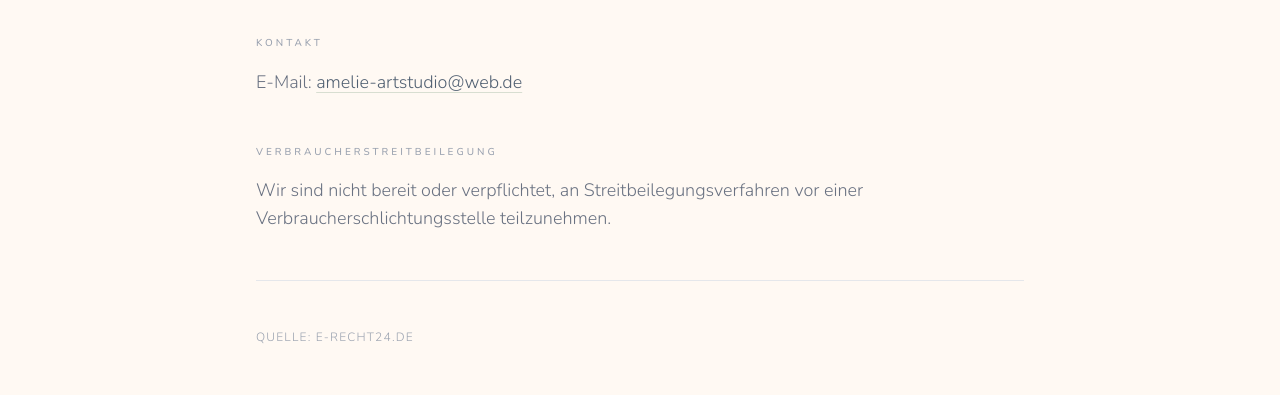
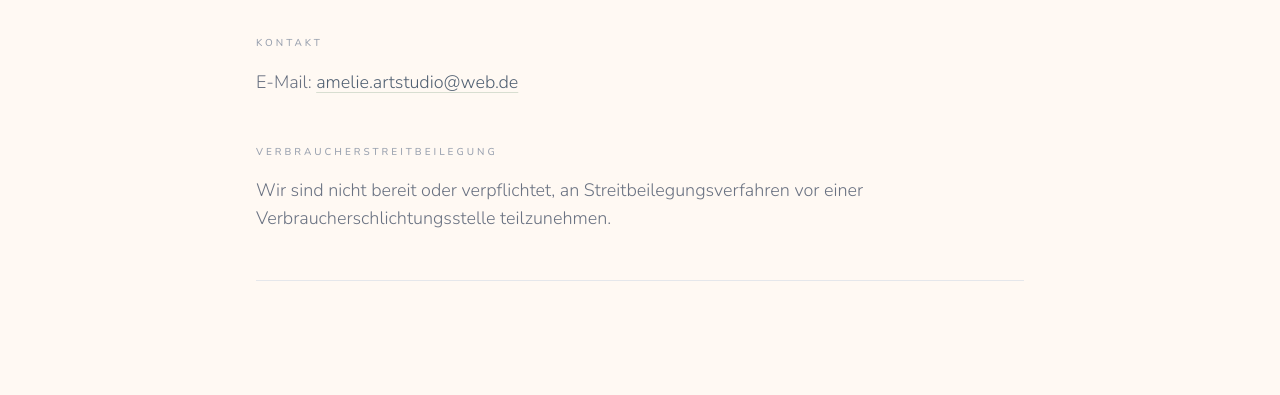
Before and after one commit to Ceport17/amelieAtelier, a React (Vite) app: page /impressum in a window 1280 px wide. Shown: the part 485-880 px from the top of the page. Built offline with nearby package versions, Linux system fonts and the light colour scheme.

Commit message:
Commit - Email

```diff
--- a/src/pages/Imprint.tsx
+++ b/src/pages/Imprint.tsx
@@ -31,7 +31,7 @@ export default function Imprint() {
             <section>
               <h2 className="text-[10px] uppercase tracking-[0.3em] text-gray-400 font-medium mb-4">Kontakt</h2>
               <p className="text-lg">
-                E-Mail: <a href="mailto:amelie-artstudio@web.de" className="text-mauve hover:opacity-80 transition-opacity underline underline-offset-4 decoration-salbei/30">amelie-artstudio@web.de</a>
+                E-Mail: <a href="mailto:amelie.artstudio@web.de" className="text-mauve hover:opacity-80 transition-opacity underline underline-offset-4 decoration-salbei/30">amelie.artstudio@web.de</a>
               </p>
             </section>
 
@@ -43,9 +43,6 @@ export default function Imprint() {
             </section>
 
             <div className="pt-12 border-t border-gray-200">
-              <p className="text-xs uppercase tracking-widest text-gray-400">
-                Quelle: <a href="https://www.e-recht24.de" target="_blank" rel="noopener noreferrer" className="hover:text-mauve transition-colors">e-recht24.de</a>
-              </p>
             </div>
           </div>
         </motion.div>
```
